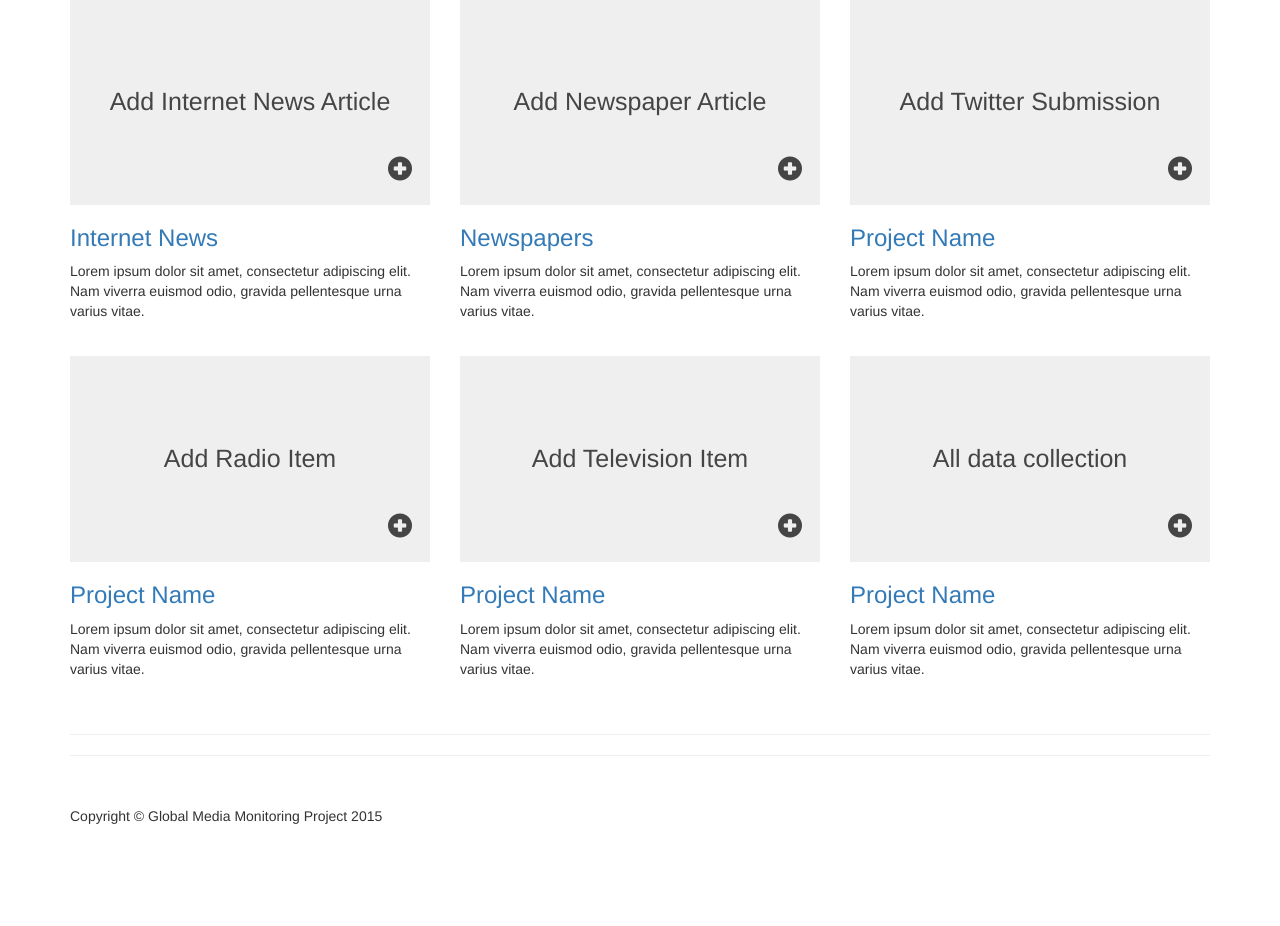
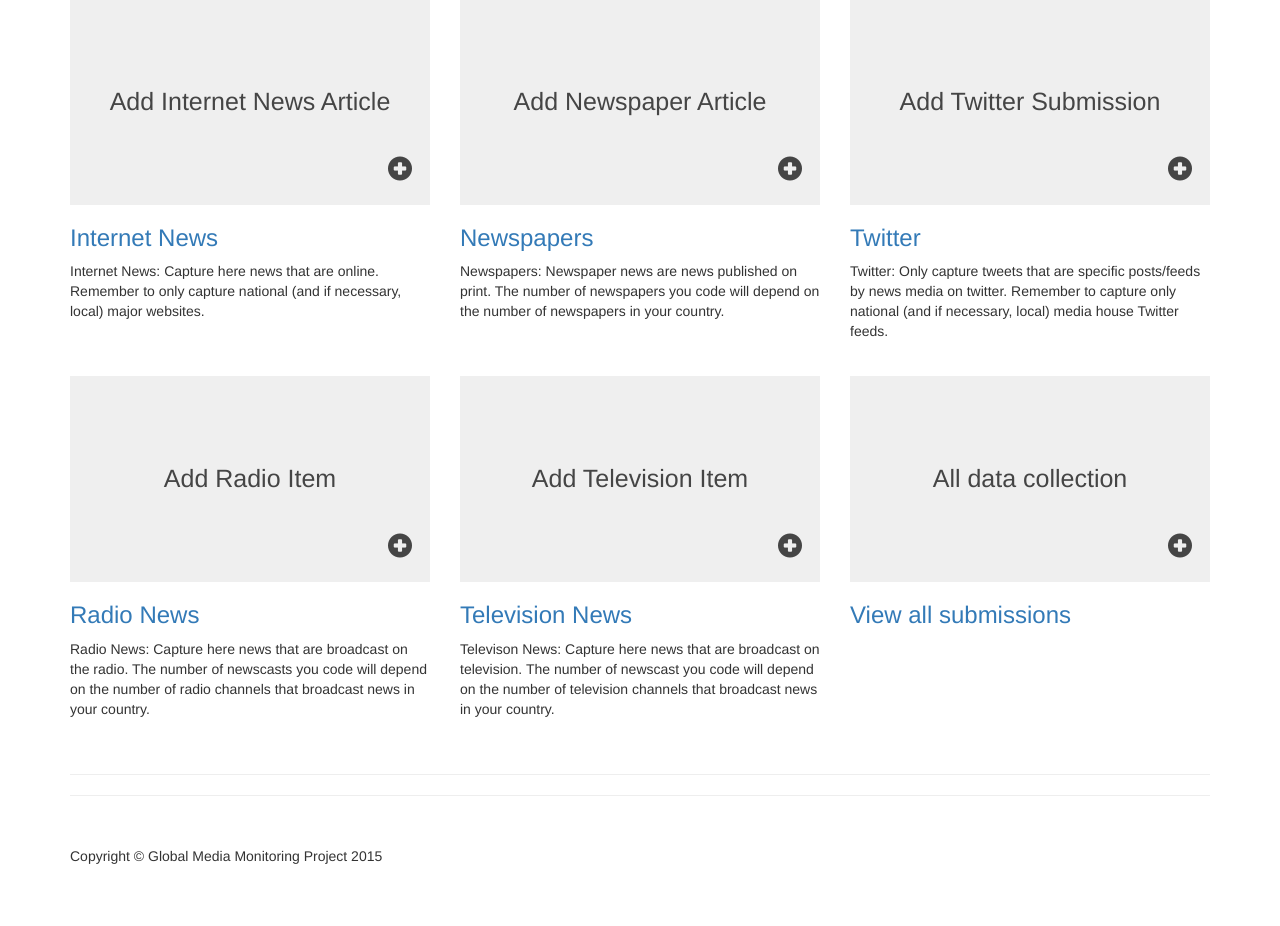
Before and after one commit to CodeForAfrica/gmmp, a Django app: page / in a window 1280 px wide. Shown: the part 131-1057 px from the top of the page. Before the commit the page ends 955 px from the top, so only its background shows below. Run offline with Django 3.2, Linux system fonts and the light colour scheme; some libraries are stand-ins or nearby versions.

Commit message:
Front-page text update

```diff
--- a/gmmp/templates/index.html
+++ b/gmmp/templates/index.html
@@ -82,9 +82,9 @@
                     </a>
                 </div>
                 <h3>
-                    <a href="#">Internet News</a>
+                    <a href="{% url 'admin:forms_internetnewssheet_changelist' %}">Internet News</a>
                 </h3>
-                <p>Lorem ipsum dolor sit amet, consectetur adipiscing elit. Nam viverra euismod odio, gravida pellentesque urna varius vitae.</p>
+                <p>Internet News: Capture here news that are online. Remember to only capture national (and if necessary, local) major websites.</P>
             </div>
             <div class="col-md-4 portfolio-item">
                 <div class="box">
@@ -94,9 +94,9 @@
                     </a>
                 </div>
                 <h3>
-                    <a href="#">Newspapers</a>
+                    <a href="{% url 'admin:forms_newspapersheet_changelist' %}">Newspapers</a>
                 </h3>
-                <p>Lorem ipsum dolor sit amet, consectetur adipiscing elit. Nam viverra euismod odio, gravida pellentesque urna varius vitae.</p>
+                <p>Newspapers: Newspaper news are news published on print. The number of newspapers you code will depend on the number of newspapers in your country.</P>
             </div>
             <div class="col-md-4 portfolio-item">
                 <div class="box">
@@ -106,9 +106,9 @@
                     </a>
                 </div>
                 <h3>
-                    <a href="#">Project Name</a>
+                    <a href="{% url 'admin:forms_twittersheet_changelist' %}">Twitter</a>
                 </h3>
-                <p>Lorem ipsum dolor sit amet, consectetur adipiscing elit. Nam viverra euismod odio, gravida pellentesque urna varius vitae.</p>
+                <p>Twitter: Only capture tweets that are specific posts/feeds by news media on twitter. Remember to capture only national (and if necessary, local) media house Twitter feeds.</p>
             </div>
         </div>
         <!-- /.row -->
@@ -123,9 +123,9 @@
                     </a>
                 </div>
                 <h3>
-                    <a href="#">Project Name</a>
+                    <a href="{% url 'admin:forms_radiosheet_changelist' %}">Radio News</a>
                 </h3>
-                <p>Lorem ipsum dolor sit amet, consectetur adipiscing elit. Nam viverra euismod odio, gravida pellentesque urna varius vitae.</p>
+                <p>Radio News: Capture here news that are broadcast on the radio. The number of newscasts you code will depend on the number of radio channels that broadcast news in your country.</p>
             </div>
             <div class="col-md-4 portfolio-item">
                 <div class="box">
@@ -135,9 +135,9 @@
                     </a>
                 </div>
                 <h3>
-                    <a href="#">Project Name</a>
+                    <a href="{% url 'admin:forms_televisionsheet_changelist' %}">Television News</a>
                 </h3>
-                <p>Lorem ipsum dolor sit amet, consectetur adipiscing elit. Nam viverra euismod odio, gravida pellentesque urna varius vitae.</p>
+                <p>Televison News: Capture here news that are broadcast on television. The number of newscast you code will depend on the number of television channels that broadcast news in your country.</p>
             </div>
             <div class="col-md-4 portfolio-item">
                 <div class="box">
@@ -147,9 +147,8 @@
                     </a>
                 </div>
                 <h3>
-                    <a href="#">Project Name</a>
+                    <a href="#">View all submissions</a>
                 </h3>
-                <p>Lorem ipsum dolor sit amet, consectetur adipiscing elit. Nam viverra euismod odio, gravida pellentesque urna varius vitae.</p>
             </div>
         </div>
 
```
